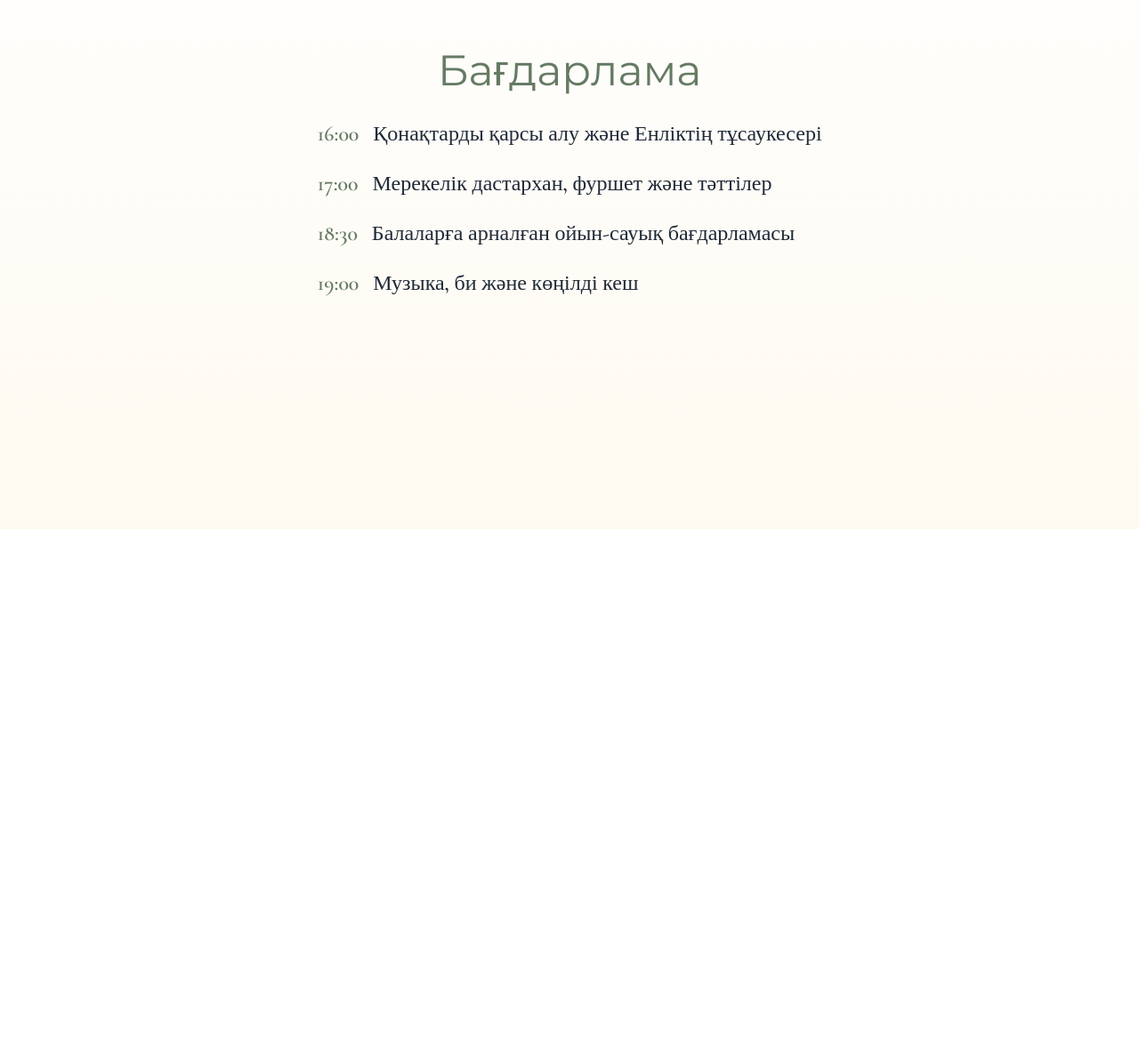
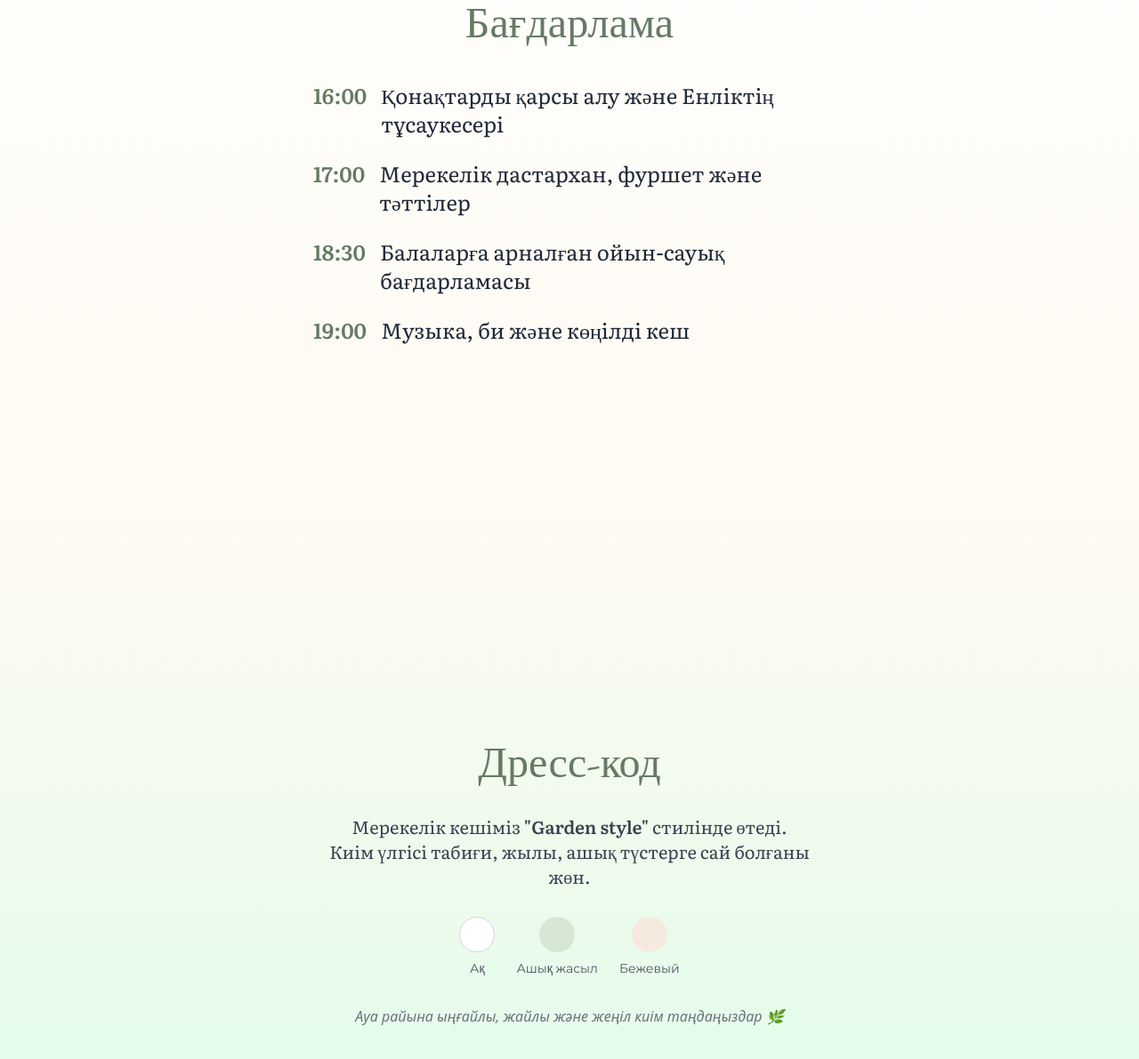
Before and after one commit to Enlyk-birthday/birthday, a plain HTML site: page index.html in a window 1280 px wide. Shown: the part 2605-3796 px from the top of the page at 89% size. Before the commit the page ends 3200 px from the top, so only its background shows below. Drawn offline with nearby package versions, Linux system fonts and the light colour scheme.

Commit message:
index.html

```diff
--- a/index.html
+++ b/index.html
@@ -98,13 +98,22 @@
     </a>
   </section>
 
+<!-- Google Fonts қосу -->
+<link href="https://fonts.googleapis.com/css2?family=Literata:opsz,wght@7..72,400;7..72,600&display=swap" rel="stylesheet">
+<style>
+  .literata {
+    font-family: 'Literata', serif;
+  }
+</style>
+
 <!-- 4-бет: Бағдарлама -->
 <section class="min-h-screen flex flex-col items-center justify-center px-6 py-20 bg-gradient-to-b from-white to-[#fefaf1] space-y-10">
-  <div class="max-w-xl text-center montserrat space-y-8">
-    <h3 class="text-4xl md:text-5xl text-[#657a63] noto-serif">Бағдарлама</h3>
+  <div class="max-w-xl text-center space-y-10">
+    <!-- Тақырып (сол қалпында) -->
+    <h3 class="text-4xl md:text-5xl text-[#657a63] cormorant">Бағдарлама</h3>
 
-    <div class="text-left space-y-6 text-xl md:text-2xl text-gray-800 cormorant">
-      <!-- Бір жолда сағат пен мәтін -->
+    <!-- Мәтін: жұмсақ шрифтпен -->
+    <div class="text-left space-y-6 text-xl md:text-2xl text-gray-800 literata">
       <div class="grid grid-cols-[auto,1fr] gap-4 items-start">
         <span class="font-extrabold text-2xl text-[#657a63]">16:00</span>
         <span>Қонақтарды қарсы алу және Енліктің тұсаукесері</span>
@@ -124,6 +133,42 @@
     </div>
   </div>
 </section>
+<!-- 5-бет: Дресс-код -->
+<section class="min-h-screen flex flex-col items-center justify-center px-6 py-20 bg-gradient-to-b from-[#fefaf1] to-green-100 space-y-10">
+  <div class="max-w-xl text-center space-y-8">
+    <h3 class="text-4xl md:text-5xl text-[#657a63] cormorant">Дресс-код</h3>
+
+    <p class="text-lg md:text-xl text-gray-700 literata leading-relaxed">
+      Мерекелік кешіміз <span class="font-semibold">"Garden style"</span> стилінде өтеді.<br>
+      Киім үлгісі табиғи, жылы, ашық түстерге сай болғаны жөн.
+    </p>
+
+    <!-- Түс блоктары -->
+    <div class="flex justify-center gap-6 flex-wrap mt-6">
+      <!-- Ақ -->
+      <div class="flex flex-col items-center space-y-2">
+        <div class="w-10 h-10 rounded-full bg-white border border-gray-300"></div>
+        <span class="text-sm text-gray-600 montserrat">Ақ</span>
+      </div>
+
+      <!-- Ашық жасыл -->
+      <div class="flex flex-col items-center space-y-2">
+        <div class="w-10 h-10 rounded-full" style="background-color: #d6e8d3;"></div>
+        <span class="text-sm text-gray-600 montserrat">Ашық жасыл</span>
+      </div>
+
+      <!-- Бежевый -->
+      <div class="flex flex-col items-center space-y-2">
+        <div class="w-10 h-10 rounded-full" style="background-color: #f5eadd;"></div>
+        <span class="text-sm text-gray-600 montserrat">Бежевый</span>
+      </div>
+    </div>
+
+    <p class="text-base text-gray-500 italic mt-6">
+      Ауа райына ыңғайлы, жайлы және жеңіл киім таңдаңыздар 🌿
+    </p>
+  </div>
+</section>
 
 
 </body>
```
